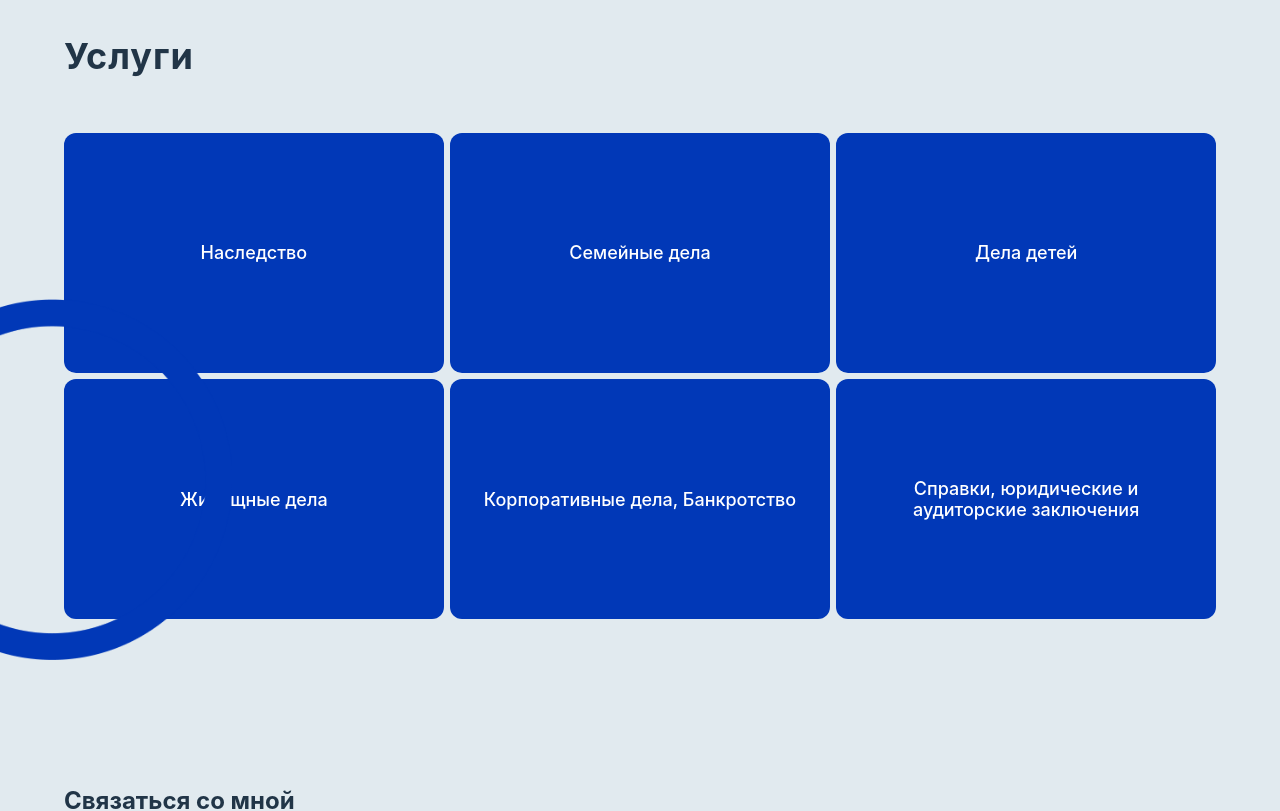
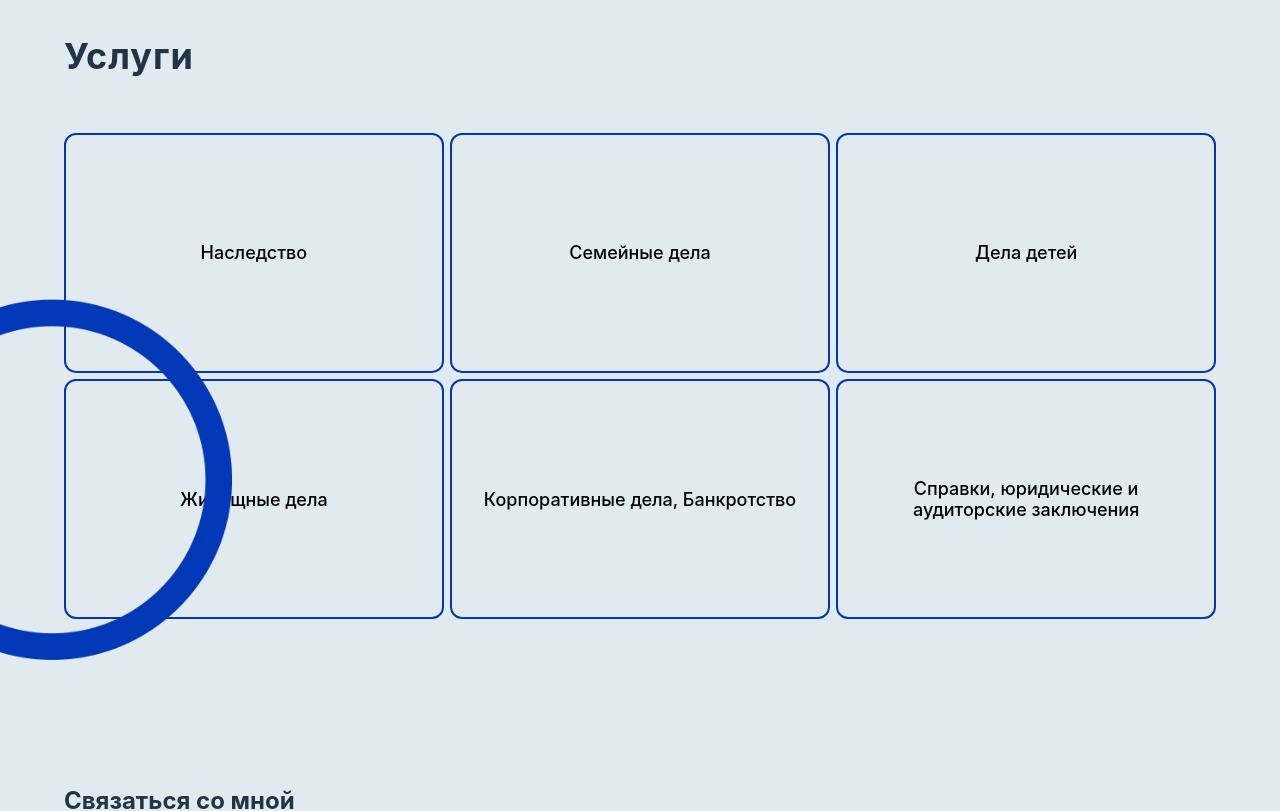
Before and after one commit to andrey-zinoviev-dev/Kalatsky, a React (Vite) app: page / in a window 1280 px wide. Shown: the part 900-1711 px from the top of the page. Built offline with nearby package versions, Linux system fonts and the light colour scheme.

Commit message:
updated header and services

```diff
--- a/src/Header.css
+++ b/src/Header.css
@@ -6,7 +6,7 @@
     align-items: center;
     padding: 1% 5%;
     backdrop-filter: blur(5px);
-    background-color: rgba(255, 255, 255, 0.1);
+    background-color: rgba(255, 255, 255, 0.25);
     z-index: 5;
     /* background-color: #e1eaef; */
 }
--- a/src/Services.css
+++ b/src/Services.css
@@ -35,19 +35,22 @@
   height: 100%;
   border-radius: 0;
   /* background-color: white; */
-  background-color: #0138b7;
+  /* background-color: #0138b7; */
   border-radius: 12px;
+  color: black;
   font-size: 18px;
   /* border: 3px solid white; */
-  color: white;
+  /* color: white; */
   outline: none;
   border: none;
   /* background-color: #e1eaef; */
   transition: all 0.35s ease-in-out;
+  background-color: transparent;
+  border: 2px solid #0138b7;
 }
 
 .services__ul button:hover {
-  border: none;
+  border: 2px solid white;
   background-color: white;
   color: white;
   color: #0138b7;
```
